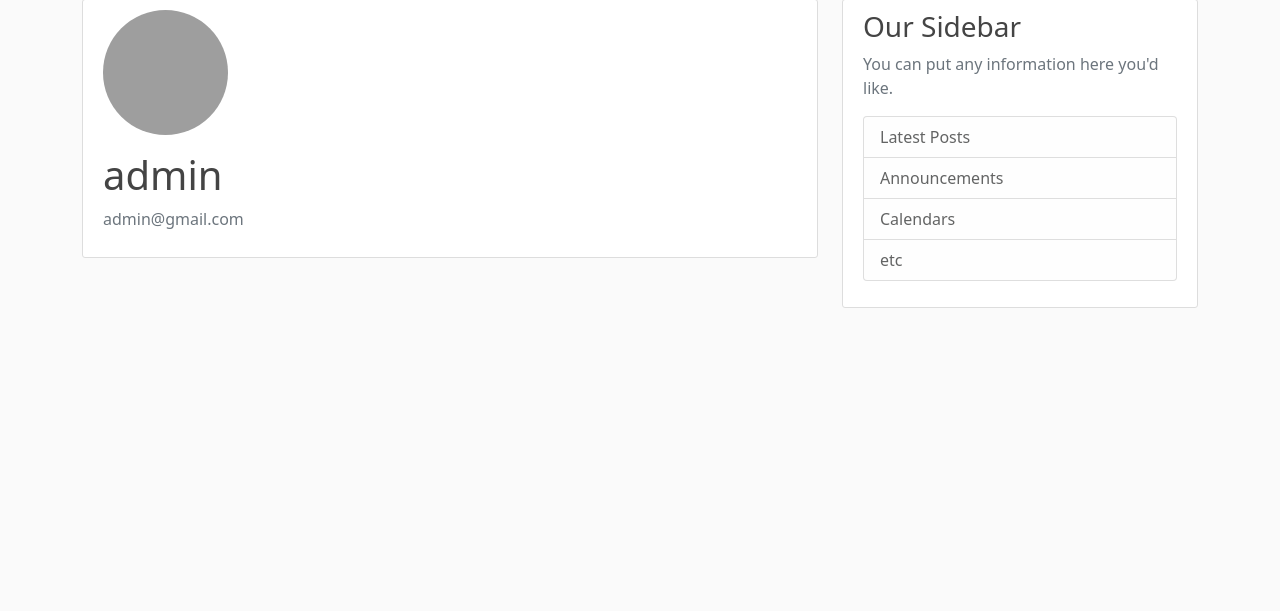
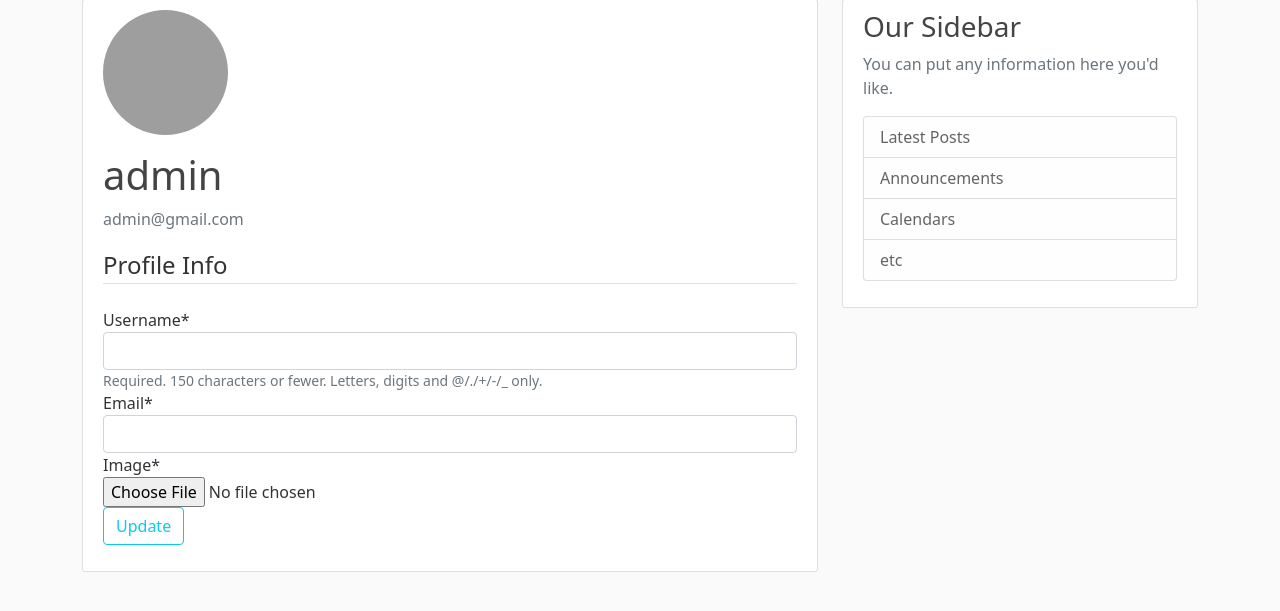
Before and after one commit to AzharUddinSheikh/Django-Corey-Tut, a Django app: page /profile/ in a window 1280 px wide. Shown: the part 81-692 px from the top of the page. Run offline with Django 3.2, Linux system fonts and the light colour scheme; a user stored in the database is signed in; data comes from the database, SQL or seed files in the repository; both versions use the stored data as it was after the commit; some libraries are stand-ins or nearby versions; grey boxes are pictures that could not be loaded.

Commit message:
created field in profile html so that user can update

```diff
--- a/users/form.py
+++ b/users/form.py
@@ -1,6 +1,7 @@
 from django import forms
 from django.contrib.auth.models import User
 from django.contrib.auth.forms import UserCreationForm
+from .models import Profile
 
 
 class UserRegisterForm(UserCreationForm):
@@ -11,6 +12,21 @@ class UserRegisterForm(UserCreationForm):
         fields = ['username', 'email']
 
 
+class UserUpdateForm(forms.ModelForm):
+    # this modelform allows us to create a form which work with specific data in databse
+    email = forms.EmailField()
+
+    class Meta:
+        model = User
+        fields = ['username', 'email']
+
+
+class ProfileUpdateForm(forms.ModelForm):
+    class Meta:
+        model = Profile
+        fields = ['image']
+
+
 # clas Meta gives us nested namespace keep config in one palce so we need a field in form
 # the model that ll be affected is user model lets say
 #
--- a/users/templates/users/profile.html
+++ b/users/templates/users/profile.html
@@ -10,6 +10,20 @@
       <p class="text-secondary">{{user.email}}</p>
     </div>
   </div>
-  <!-- FORM HERE -->
+
+  <form method="POST" enctype="multipart/form-data" action="">
+        <!-- -->
+        {% csrf_token %}
+        <fieldset class="form-group">
+            <legend class="border-bottom mb-4">Profile Info</legend>
+            {{u_form|crispy}}
+            {{p_form|crispy}}
+        </fieldset>
+        <div class="form-group">
+            <button class="btn btn-outline-info" type="submit">Update</button>
+        </div>
+    </form>
+
+
 </div>
 {% endblock content %}
--- a/users/views.py
+++ b/users/views.py
@@ -1,6 +1,6 @@
 from django.shortcuts import render, redirect
 from django.contrib import messages
-from .form import UserRegisterForm
+from .form import UserRegisterForm, UserUpdateForm, ProfileUpdateForm
 from django.contrib.auth.decorators import login_required
 
 
@@ -21,7 +21,14 @@ def register(request):
 
 @login_required
 def profile(request):
-    return render(request, 'users/profile.html')
+    u_form = UserUpdateForm
+    p_form = ProfileUpdateForm
+
+    context = {
+        'u_form': u_form,
+        'p_form': p_form,
+    }
+    return render(request, 'users/profile.html', context)
 
 # request.POST = request.POST is a data when we Request is POST and form ll created
 # replace UserCreationForm >> UserRegisterForm (bvoz its already a child class of that)
```
Also changed, not shown: db.sqlite3.
